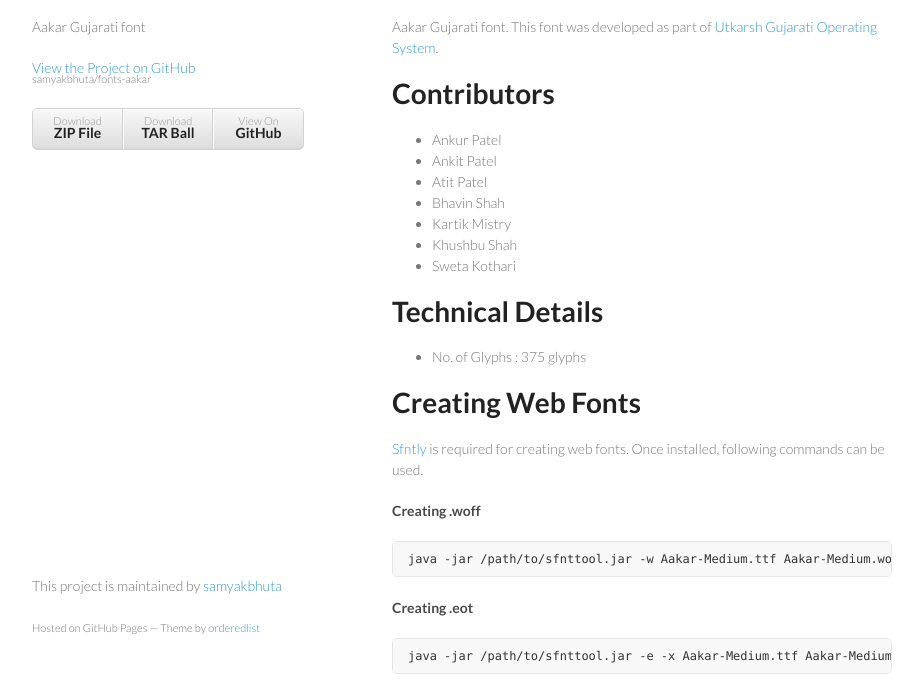
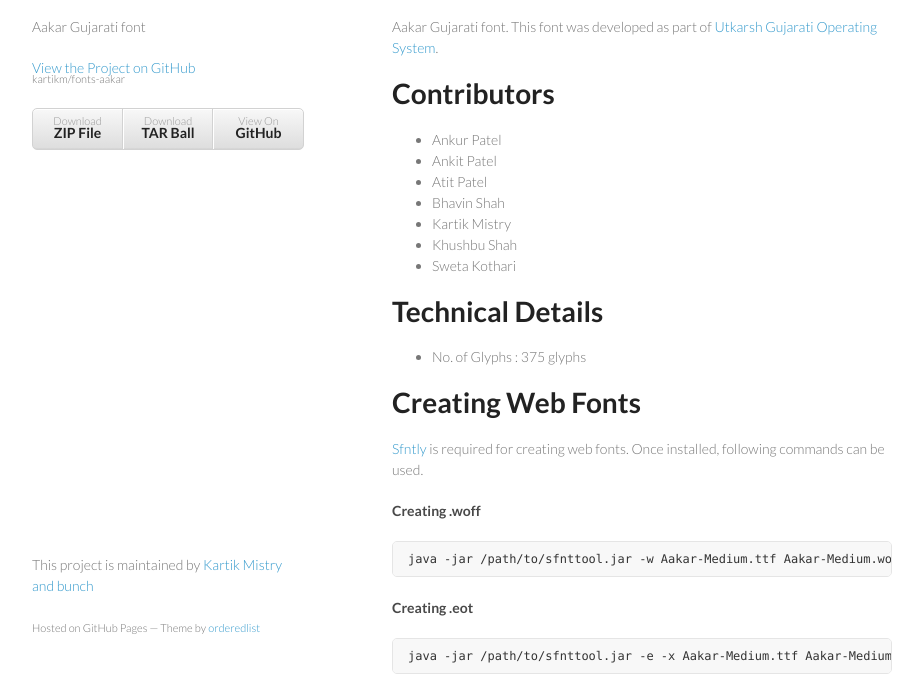
Before and after one commit to kartikm/fonts-aakar, a plain HTML site: page index.html in a window 1280 px wide. Shown: the part 93-782 px from the top of the page, without its empty margins (178-1101 px from the left). Drawn offline with Linux system fonts and the light colour scheme.

Commit message:
Changed the contributor information. Fixes #7

```diff
--- a/index.html
+++ b/index.html
@@ -3,7 +3,7 @@
   <head>
     <meta charset="utf-8">
     <meta http-equiv="X-UA-Compatible" content="chrome=1">
-    <title>Fonts-aakar by samyakbhuta</title>
+    <title>Fonts-aakar by Kartik Mistry and bunch</title>
 
     <link rel="stylesheet" href="stylesheets/styles.css">
     <link rel="stylesheet" href="stylesheets/pygment_trac.css">
@@ -18,13 +18,13 @@
         <h1>Fonts-aakar</h1>
         <p>Aakar Gujarati font</p>
 
-        <p class="view"><a href="https://github.com/samyakbhuta/fonts-aakar">View the Project on GitHub <small>samyakbhuta/fonts-aakar</small></a></p>
+        <p class="view"><a href="https://github.com/kartikm/fonts-aakar">View the Project on GitHub <small>kartikm/fonts-aakar</small></a></p>
 
 
         <ul>
-          <li><a href="https://github.com/samyakbhuta/fonts-aakar/zipball/master">Download <strong>ZIP File</strong></a></li>
-          <li><a href="https://github.com/samyakbhuta/fonts-aakar/tarball/master">Download <strong>TAR Ball</strong></a></li>
-          <li><a href="https://github.com/samyakbhuta/fonts-aakar">View On <strong>GitHub</strong></a></li>
+          <li><a href="https://github.com/kartikm/fonts-aakar/zipball/master">Download <strong>ZIP File</strong></a></li>
+          <li><a href="https://github.com/kartikm/fonts-aakar/tarball/master">Download <strong>TAR Ball</strong></a></li>
+          <li><a href="https://github.com/kartikm/fonts-aakar">View On <strong>GitHub</strong></a></li>
         </ul>
       </header>
       <section>
@@ -80,7 +80,7 @@
 <p>See <a href="https://github.com/kartikm/fonts-aakar/blob/master/LICENSE">LICENSE</a> file for full license text.</p>
       </section>
       <footer>
-        <p>This project is maintained by <a href="https://github.com/samyakbhuta">samyakbhuta</a></p>
+        <p>This project is maintained by <a href="https://github.com/kartikm">Kartik Mistry and bunch</a></p>
         <p><small>Hosted on GitHub Pages &mdash; Theme by <a href="https://github.com/orderedlist">orderedlist</a></small></p>
       </footer>
     </div>
```
